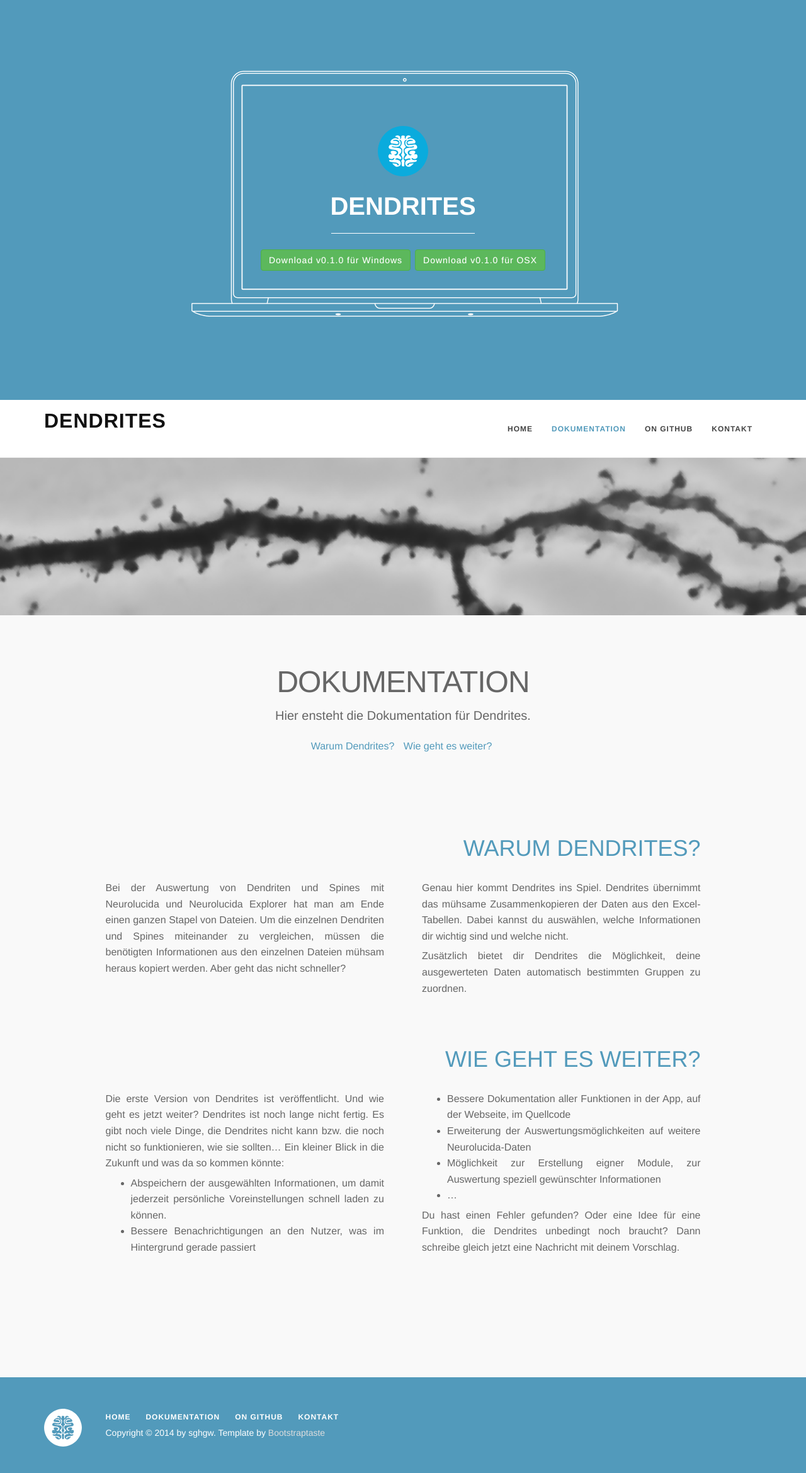
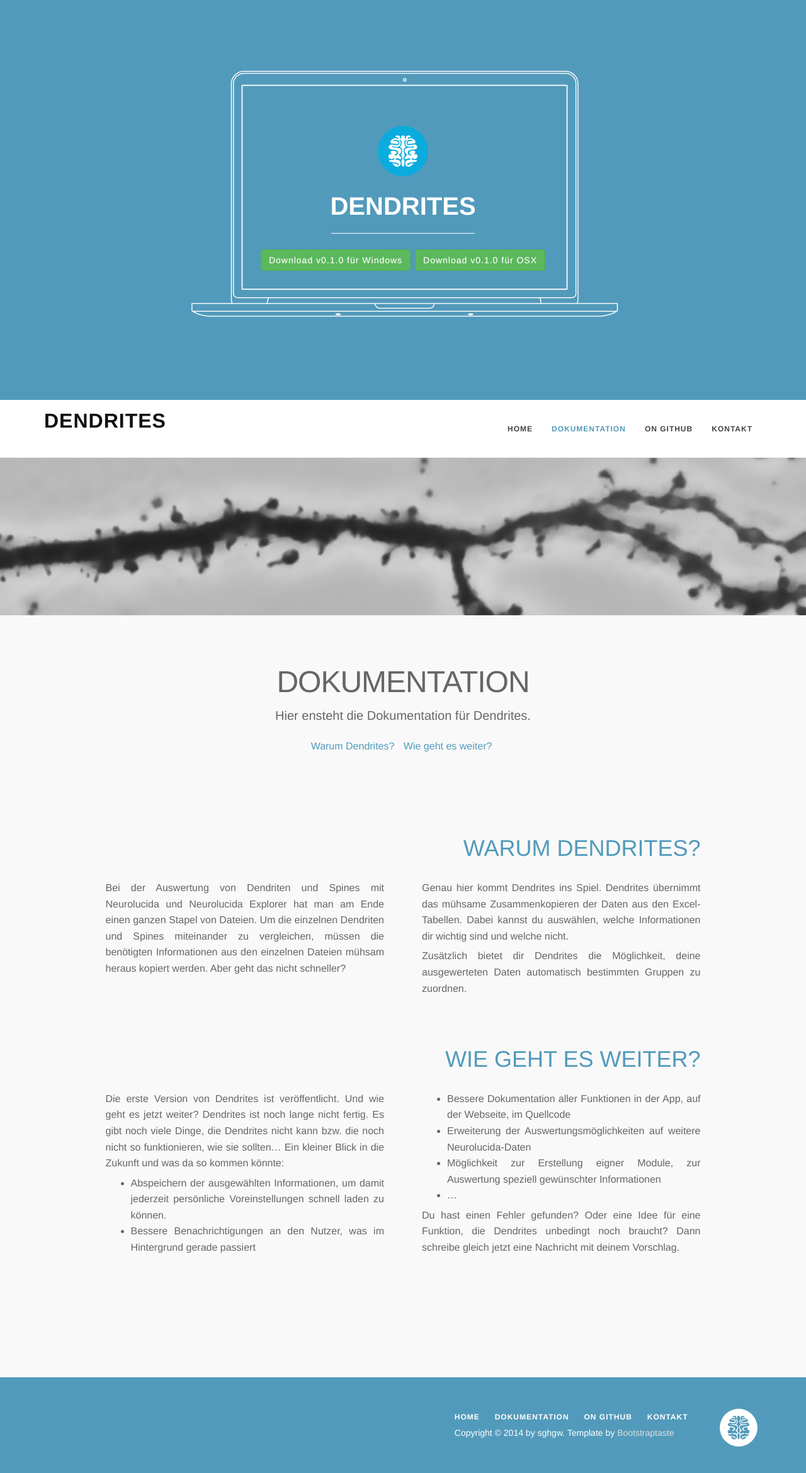
Before and after one commit to sghgw/dendrites, a Jekyll site: the page built from index.html, in a window 1280 px wide. Shown: the whole page at 63% size. Built offline with Jekyll 4.4.1, drawn with Linux system fonts in a browser that asks for light colours; some web fonts are replaced.

Commit message:
Floated footer to the right

```diff
--- a/_includes/footer.html
+++ b/_includes/footer.html
@@ -1,12 +1,14 @@
 <footer>
   <div class="container">
     <div class="row">
-      <div class="logo col-md-1">
+      <div class="logo col-md-1 pull-right">
         {% include logo.html %}
       </div>
       <div class="col-md-11">
-        {% include footer-nav.html %}
-        <p>Copyright &copy; 2014 by sghgw. Template by <a href="http://bootstraptaste.com">Bootstraptaste</a></p>
+        <div class="pull-right">
+          {% include footer-nav.html %}
+          <p>Copyright &copy; 2014 by sghgw. Template by <a href="http://bootstraptaste.com">Bootstraptaste</a></p>
+        </div>
       </div>
     </div>
   </div>
```
